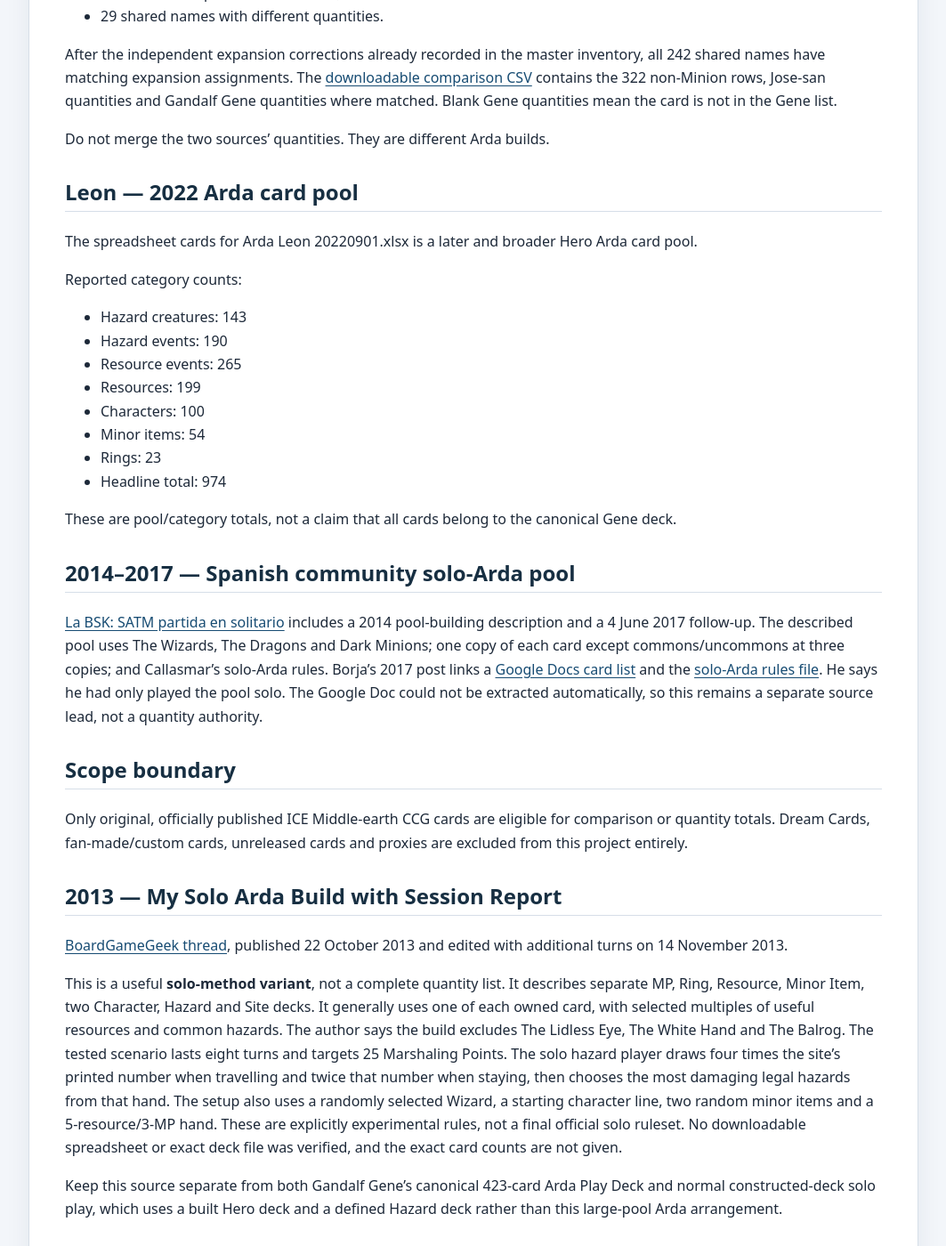
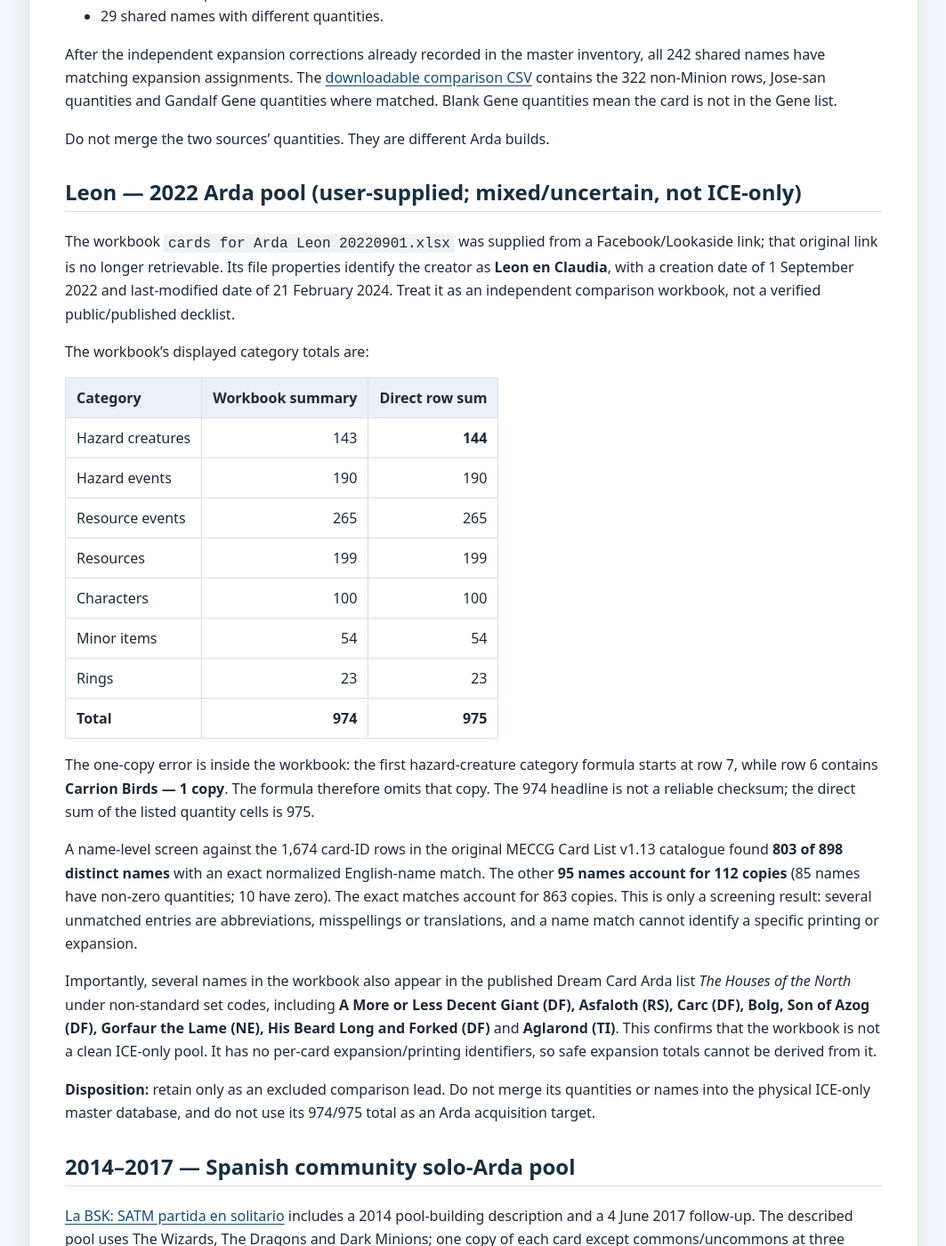
Before and after one commit to JamSpot/meccg-arda-master-database, a Jekyll site: the page built from docs/comparison-lists.md, in a window 1280 px wide and 1400 px high, scrolled down 2677 px. Shown: the whole window at 89% size, without its empty margins (108-1171 px from the left). Built offline with Jekyll 4.4.1, drawn with Linux system fonts in a browser that asks for light colours; our own code applies the rules of GitHub Pages for plain Markdown files.

Commit message:
Update Arda research source audit — 14 November 2026

```diff
--- a/docs/comparison-lists.md
+++ b/docs/comparison-lists.md
@@ -72,20 +72,30 @@ After the independent expansion corrections already recorded in the master inven
 
 Do not merge the two sources' quantities. They are different Arda builds.
 
-## Leon — 2022 Arda card pool
-The spreadsheet cards for Arda Leon 20220901.xlsx is a later and broader Hero Arda card pool.
+## Leon — 2022 Arda pool (user-supplied; mixed/uncertain, not ICE-only)
 
-Reported category counts:
-- Hazard creatures: 143
-- Hazard events: 190
-- Resource events: 265
-- Resources: 199
-- Characters: 100
-- Minor items: 54
-- Rings: 23
-- Headline total: 974
+The workbook `cards for Arda Leon 20220901.xlsx` was supplied from a Facebook/Lookaside link; that original link is no longer retrievable. Its file properties identify the creator as **Leon en Claudia**, with a creation date of 1 September 2022 and last-modified date of 21 February 2024. Treat it as an independent comparison workbook, not a verified public/published decklist.
 
-These are pool/category totals, not a claim that all cards belong to the canonical Gene deck.
+The workbook's displayed category totals are:
+
+| Category | Workbook summary | Direct row sum |
+|---|---:|---:|
+| Hazard creatures | 143 | **144** |
+| Hazard events | 190 | 190 |
+| Resource events | 265 | 265 |
+| Resources | 199 | 199 |
+| Characters | 100 | 100 |
+| Minor items | 54 | 54 |
+| Rings | 23 | 23 |
+| **Total** | **974** | **975** |
+
+The one-copy error is inside the workbook: the first hazard-creature category formula starts at row 7, while row 6 contains **Carrion Birds — 1 copy**. The formula therefore omits that copy. The 974 headline is not a reliable checksum; the direct sum of the listed quantity cells is 975.
+
+A name-level screen against the 1,674 card-ID rows in the original MECCG Card List v1.13 catalogue found **803 of 898 distinct names** with an exact normalized English-name match. The other **95 names account for 112 copies** (85 names have non-zero quantities; 10 have zero). The exact matches account for 863 copies. This is only a screening result: several unmatched entries are abbreviations, misspellings or translations, and a name match cannot identify a specific printing or expansion.
+
+Importantly, several names in the workbook also appear in the published Dream Card Arda list *The Houses of the North* under non-standard set codes, including **A More or Less Decent Giant (DF), Asfaloth (RS), Carc (DF), Bolg, Son of Azog (DF), Gorfaur the Lame (NE), His Beard Long and Forked (DF)** and **Aglarond (TI)**. This confirms that the workbook is not a clean ICE-only pool. It has no per-card expansion/printing identifiers, so safe expansion totals cannot be derived from it.
+
+**Disposition:** retain only as an excluded comparison lead. Do not merge its quantities or names into the physical ICE-only master database, and do not use its 974/975 total as an Arda acquisition target.
 
 ## 2014–2017 — Spanish community solo-Arda pool
 
```
